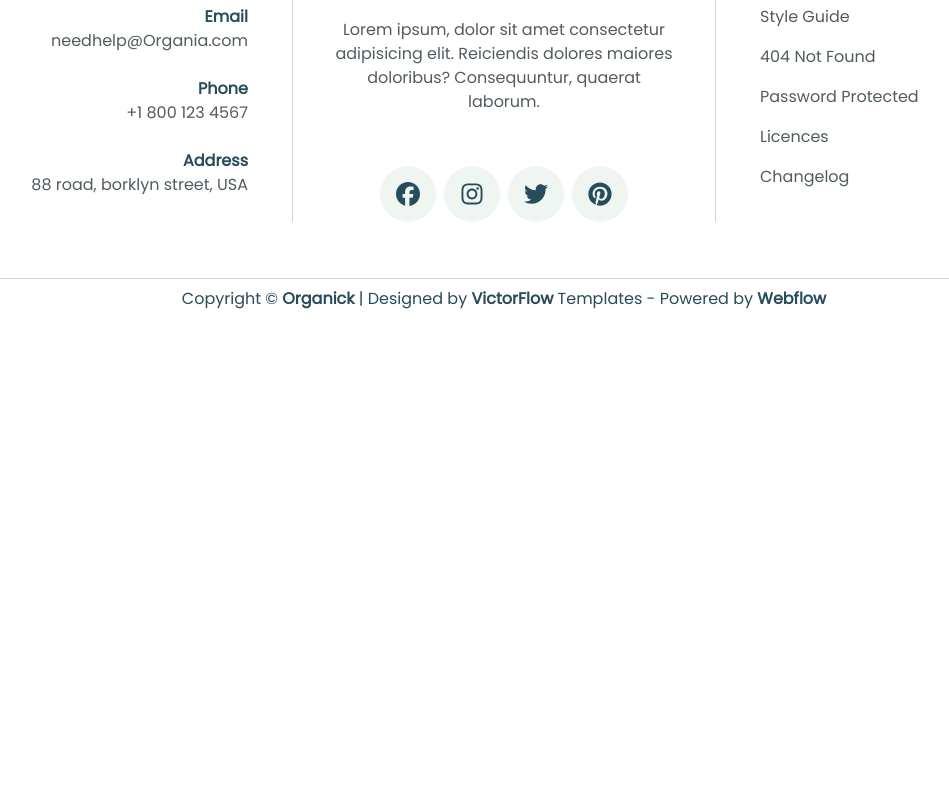
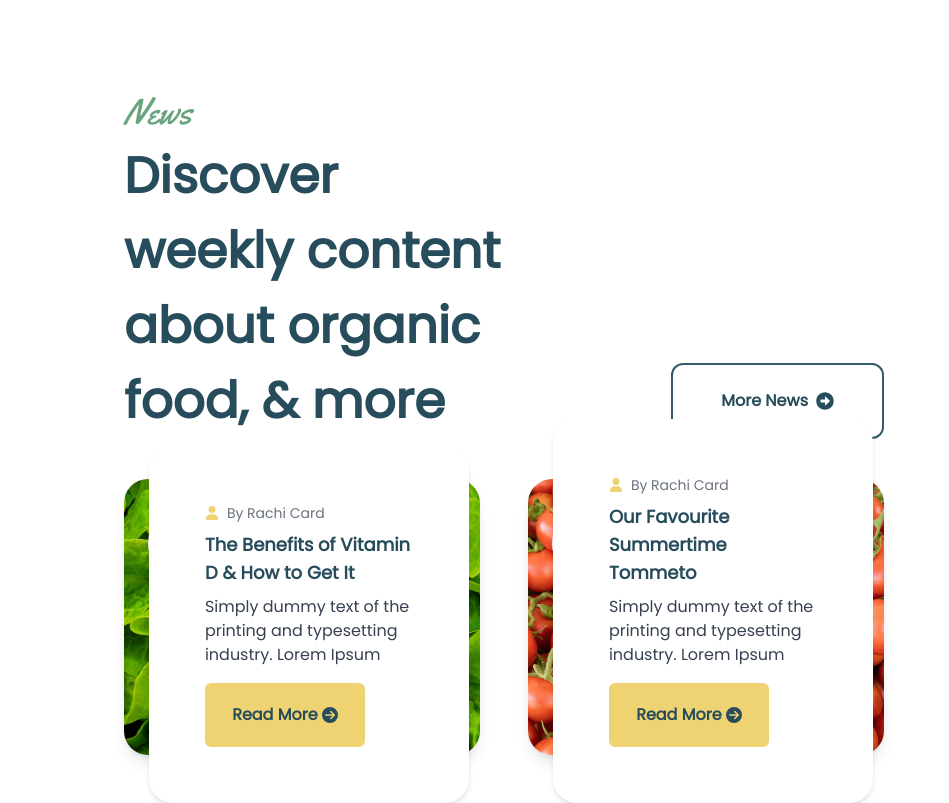
Before and after one commit to pally0091/Organic, a Next.js app: page / in a window 1280 px wide. Shown: the part 6560-7363 px from the top of the page, without its empty margins (136-1085 px from the left). Before the commit the page ends 6879 px from the top, so only its background shows below. Built offline with nearby package versions, Linux system fonts and the light colour scheme.

Commit message:
Added News component import and usage in Home function

```diff
--- a/src/app/page.tsx
+++ b/src/app/page.tsx
@@ -2,6 +2,7 @@ import Banner from "@/components/Home/Banner";
 import Banner2 from "@/components/Home/Banner2";
 import Econis from "@/components/Home/Econis";
 import Items from "@/components/Home/Items";
+import News from "@/components/Home/News";
 import OfferSection from "@/components/Home/OfferSection";
 import Products from "@/components/Home/Products";
 import Promotion from "@/components/Home/Promotion";
@@ -18,6 +19,7 @@ export default function Home() {
       <OfferSection />
       <Econis />
       <Items />
+      <News />
     </div>
   );
 }
--- /dev/null
+++ b/src/components/Home/News.tsx
@@ -0,0 +1,98 @@
+/* eslint-disable @next/next/no-img-element */
+import Link from "next/link";
+import React from "react";
+import { FaArrowAltCircleRight } from "react-icons/fa";
+import { FaCircleArrowRight, FaUser } from "react-icons/fa6";
+
+interface News {
+  title: string;
+  author: string;
+  summary: string;
+  date: string;
+  image: string;
+}
+interface NewsContainerProps {
+  data: News[];
+}
+const news: News[] = [
+  {
+    title: "The Benefits of Vitamin D & How to Get It",
+    author: "Rachi Card",
+    summary:
+      "Simply dummy text of the printing and typesetting industry. Lorem Ipsum",
+    date: "25 Nov",
+    image: "/Images/news1.png",
+  },
+  {
+    title: "Our Favourite Summertime Tommeto",
+    author: "Rachi Card",
+    summary:
+      "Simply dummy text of the printing and typesetting industry. Lorem Ipsum",
+    date: "25 Nov",
+    image: "/Images/news2.png",
+  },
+];
+
+const NewsContainer: React.FC<NewsContainerProps> = ({
+  data,
+}: {
+  data: any;
+}) => {
+  return (
+    <>
+      <div className="grid grid-cols-1 lg:grid-cols-2 gap-12">
+        {data.map((item: any, index: React.Key | null | undefined) => (
+          <div
+            key={index}
+            className="relative rounded-3xl shadow-lg mt-10"
+          >
+            <img
+              src={item.image}
+              alt={index?.toLocaleString()}
+              className="w-full object-cover rounded-3xl"
+            />
+            <div className="absolute w-20 h-20 top-6 left-6 bg-white rounded-full p-3 text-xl text-center font-semibold text-gray-700">
+              {item.date}
+            </div>
+            <div className="absolute -bottom-16 left-[2.5%] w-[90%] bg-white p-14 rounded-3xl m-4 shadow-md">
+              <div className="flex items-center text-sm text-gray-500 mb-2">
+                <span className="mr-2 flex items-center gap-2">
+                  <FaUser className="text-[#EFD372]" />
+                  By {item.author}
+                </span>
+              </div>
+              <h2 className="text-lg font-semibold mb-2">{item.title}</h2>
+              <p className="text-gray-700 mb-4">{item.summary}</p>
+              <Link
+                href="#"
+                className="flex gap-1 items-center justify-center p-[20px] bg-[#EFD372] w-40 text-base rounded-md font-semibold"
+              >
+                Read More
+                <FaCircleArrowRight />
+              </Link>
+            </div>
+          </div>
+        ))}
+      </div>
+    </>
+  );
+};
+
+const News = () => {
+  return (
+    <div className="px-[260px] py-[175px]">
+      <span className="tag">News</span>
+      <div className="flex justify-between items-end">
+        <h1 className="text-[50px] font-semibold w-1/2">
+          Discover weekly content about organic food, & more
+        </h1>
+        <button className="py-6 px-12 rounded-xl border-2 border-[#335b6b] font-semibold flex gap-2 items-center">
+          <span>More News</span> <FaArrowAltCircleRight className="text-lg" />
+        </button>
+      </div>
+      <NewsContainer data={news} />
+    </div>
+  );
+};
+
+export default News;
```
Also changed, not shown: public/Images/news1.png (added), public/Images/news2.png (added).
